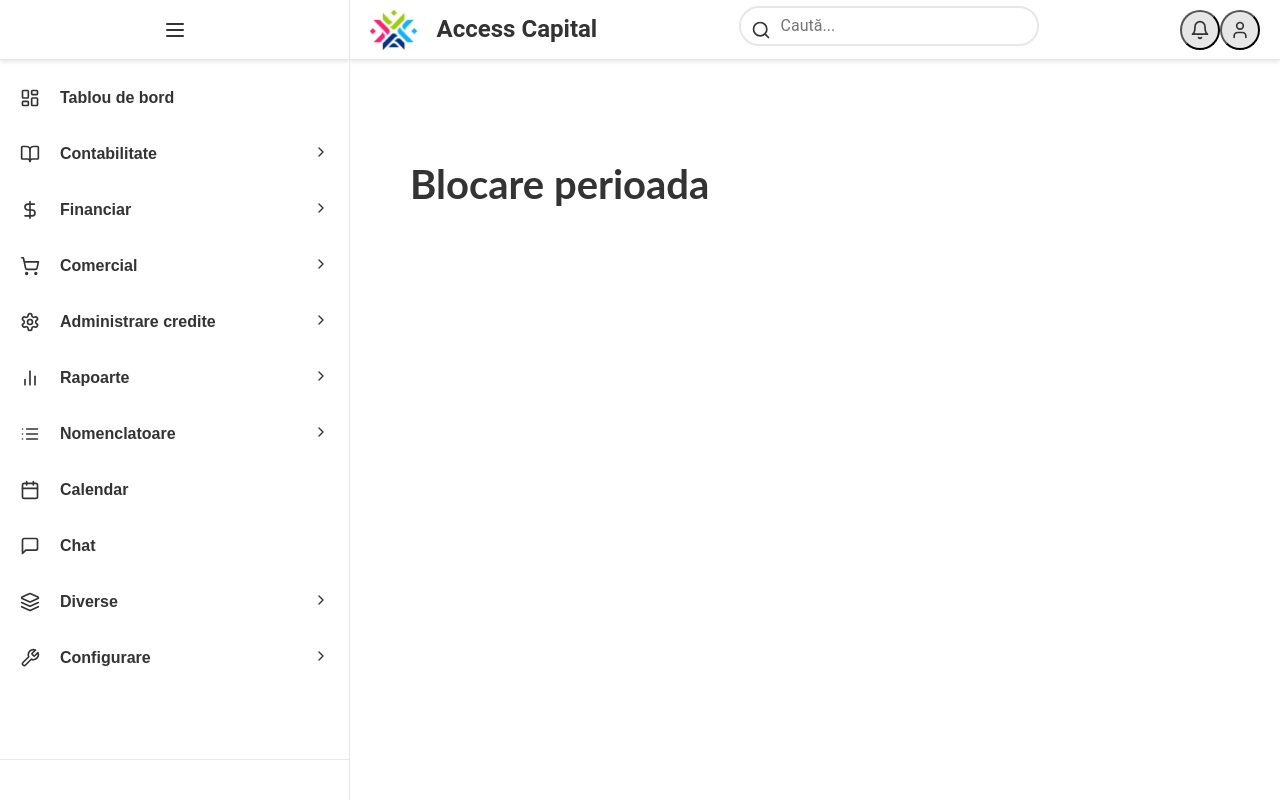
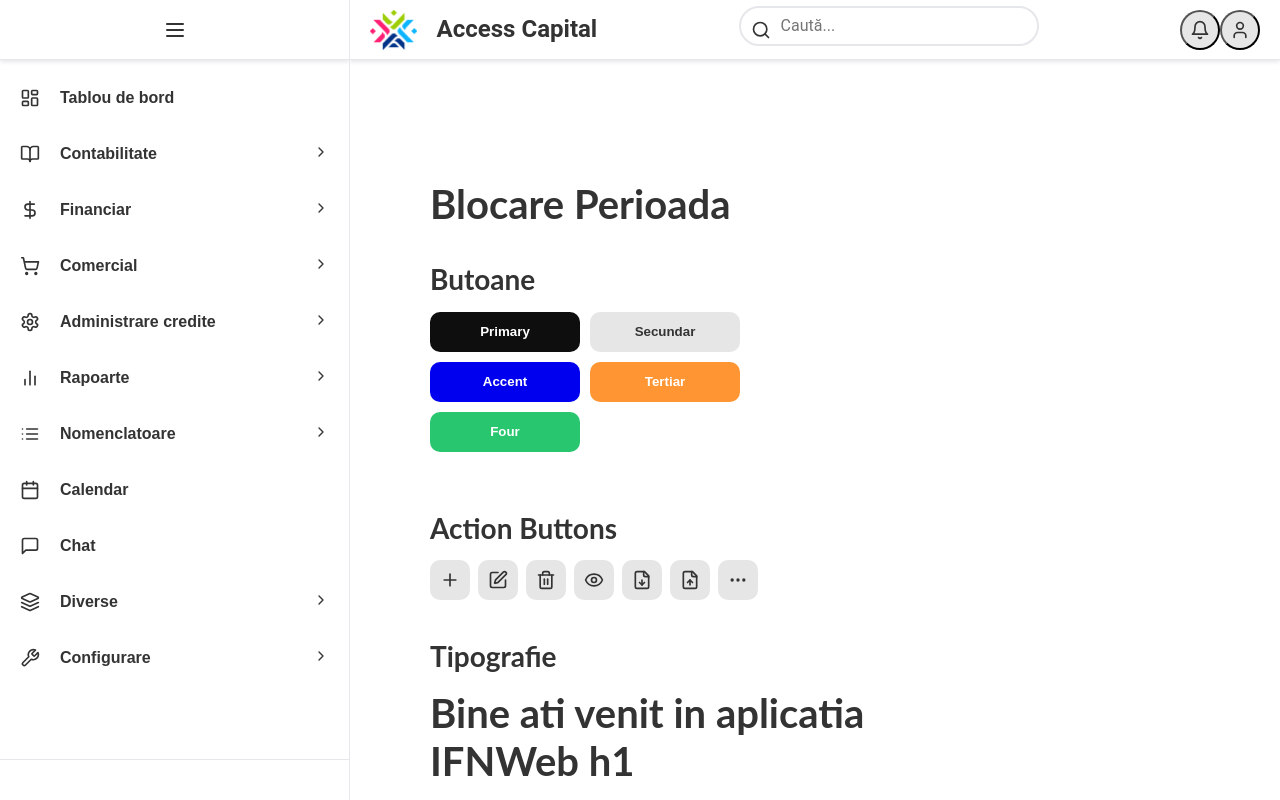
Before and after one commit to stef78cta/Edy_Web, a React (Create React App) app in the folder frontend-ifn/: page /contabilitate/blocare-perioada in a window 1280 px wide. Built offline with nearby package versions, Linux system fonts and the light colour scheme.

Commit message:
add style in pagina Blocare perioada

```diff
--- a/frontend-ifn/src/pages/Contabilitate/Blocareperioada/Blocareperioada.scss
+++ b/frontend-ifn/src/pages/Contabilitate/Blocareperioada/Blocareperioada.scss
@@ -0,0 +1,56 @@
+@import "../../../styles/variables";
+@import "../../../styles/mixins";
+
+.blocare-perioada {
+  padding: 20px;
+
+  h1,
+  h2,
+  h3,
+  h4,
+  h5,
+  h6 {
+    margin-bottom: 15px;
+  }
+
+  .py-20 {
+    padding-top: 20px;
+    padding-bottom: 20px;
+  }
+
+  .button-group {
+    display: flex;
+    gap: 10px;
+    margin-bottom: 20px;
+  }
+
+  ul,
+  ol {
+    margin-left: 20px;
+    margin-bottom: 15px;
+  }
+
+  form {
+    max-width: 400px;
+    margin-bottom: 20px;
+
+    .mb-2 {
+      margin-bottom: 15px;
+    }
+
+    label {
+      display: block;
+      margin-bottom: 5px;
+    }
+
+    input,
+    select {
+      width: 100%;
+      padding: 8px;
+      border: 1px solid #ccc;
+      border-radius: 4px;
+    }
+  }
+
+  // Adăugați aici stiluri suplimentare specifice paginii Blocare Perioada
+}
--- a/frontend-ifn/src/pages/Contabilitate/Blocareperioada/Blocareperioada.tsx
+++ b/frontend-ifn/src/pages/Contabilitate/Blocareperioada/Blocareperioada.tsx
@@ -1,11 +1,139 @@
-import React from "react";
+import React, { useState } from "react";
+import Button from "../../../components/Button/Button";
+import DataTable from "../../../components/DataTable/DataTable";
+import ActionButtons from "../../../components/Button/ActionButtons";
+import { GridColDef } from "@mui/x-data-grid";
 import "./Blocareperioada.scss";
 
 const Blocareperioada: React.FC = () => {
+  const [isSidebarOpen, setIsSidebarOpen] = useState(true);
+
+  const handleAddClick = () => {
+    console.log("Butonul a fost apăsat");
+    // Aici puteți adăuga logica pentru acțiunea de adăugare
+  };
+
+  // Date de exemplu pentru DataTable
+  const rows = Array.from({ length: 40 }, (_, index) => ({
+    id: index + 1,
+    perioada: `2023-${((index % 12) + 1).toString().padStart(2, "0")}`,
+    status: index % 2 === 0 ? "Blocat" : "Deblocat",
+    dataOperatiunii: new Date(2023, index % 12, (index % 28) + 1)
+      .toISOString()
+      .split("T")[0],
+    utilizator: `User${(index % 5) + 1}`,
+    prenume: `Prenume${index + 1}`,
+    nume: `Nume${index + 1}`,
+    contDebit: `1011${index}`,
+    contCredit: `2011${index}`,
+    suma: Math.floor(Math.random() * 10000) + 1000,
+    explicatii: `Explicatie pentru operatiunea ${index + 1}`,
+    tipValuta: index % 3 === 0 ? "RON" : index % 3 === 1 ? "EUR" : "USD",
+  }));
+
+  const columns: GridColDef[] = [
+    { field: "id", headerName: "ID", width: 70 },
+    { field: "perioada", headerName: "Perioada", width: 130 },
+    { field: "status", headerName: "Status", width: 130 },
+    { field: "dataOperatiunii", headerName: "Data Operațiunii", width: 160 },
+    { field: "utilizator", headerName: "Utilizator", width: 130 },
+    { field: "prenume", headerName: "Prenume", width: 130 },
+    { field: "nume", headerName: "Nume", width: 130 },
+    { field: "contDebit", headerName: "Cont Debit", width: 130 },
+    { field: "contCredit", headerName: "Cont Credit", width: 130 },
+    { field: "suma", headerName: "Suma", width: 130, type: "number" },
+    { field: "explicatii", headerName: "Explicații", width: 200 },
+    { field: "tipValuta", headerName: "Tip Valută", width: 130 },
+  ];
+
   return (
     <div className="blocare-perioada">
-      <h1>Blocare perioada</h1>
-      {/* Conținutul componentei */}
+      <h1>Blocare Perioada</h1>
+
+      <section className="py-20">
+        <h3>Butoane</h3>
+        <div className="button-group">
+          <Button onClick={handleAddClick} variant="primary">
+            Primary
+          </Button>
+          <Button onClick={handleAddClick} variant="secondary">
+            Secundar
+          </Button>
+          <Button onClick={handleAddClick} variant="accent">
+            Accent
+          </Button>
+          <Button onClick={handleAddClick} variant="tertiary">
+            Tertiar
+          </Button>
+          <Button onClick={handleAddClick} variant="four">
+            Four
+          </Button>
+        </div>
+      </section>
+
+      <section className="py-20">
+        <h3>Action Buttons</h3>
+        <ActionButtons />
+      </section>
+
+      <section className="py-20">
+        <h3>Tipografie</h3>
+        <h1>Bine ati venit in aplicatia IFNWeb h1</h1>
+        <h2>Bine ati venit in aplicatia IFNWeb h2</h2>
+        <h3>Bine ati venit in aplicatia IFNWeb h3</h3>
+        <h4>Bine ati venit in aplicatia IFNWeb h4</h4>
+        <h5>Bine ati venit in aplicatia IFNWeb h5</h5>
+        <h6>Bine ati venit in aplicatia IFNWeb h6</h6>
+        <p>
+          Acesta este un paragraf de text. Lorem ipsum dolor sit amet,
+          consectetur adipiscing elit.
+        </p>
+        <a href="#">Acesta este un link</a>
+      </section>
+
+      <section className="py-20">
+        <h3>Liste</h3>
+        <ul>
+          <li>Element listă neordonată 1</li>
+          <li>Element listă neordonată 2</li>
+          <li>Element listă neordonată 3</li>
+        </ul>
+        <ol>
+          <li>Element listă ordonată 1</li>
+          <li>Element listă ordonată 2</li>
+          <li>Element listă ordonată 3</li>
+        </ol>
+      </section>
+
+      <section className="py-20">
+        <h3>Formular</h3>
+        <form>
+          <div className="mb-2">
+            <label htmlFor="perioada">Perioada:</label>
+            <input type="month" id="perioada" name="perioada" />
+          </div>
+          <div className="mb-2">
+            <label htmlFor="status">Status:</label>
+            <select id="status" name="status">
+              <option value="blocat">Blocat</option>
+              <option value="deblocat">Deblocat</option>
+            </select>
+          </div>
+          <Button type="submit" variant="primary">
+            Salvează
+          </Button>
+        </form>
+      </section>
+
+      <section className="py-20" style={{ minHeight: "200px" }}>
+        <h3>DataTable Component</h3>
+        <DataTable
+          rows={rows}
+          columns={columns}
+          isSidebarOpen={isSidebarOpen}
+          title="Perioade blocate"
+        />
+      </section>
     </div>
   );
 };
```
